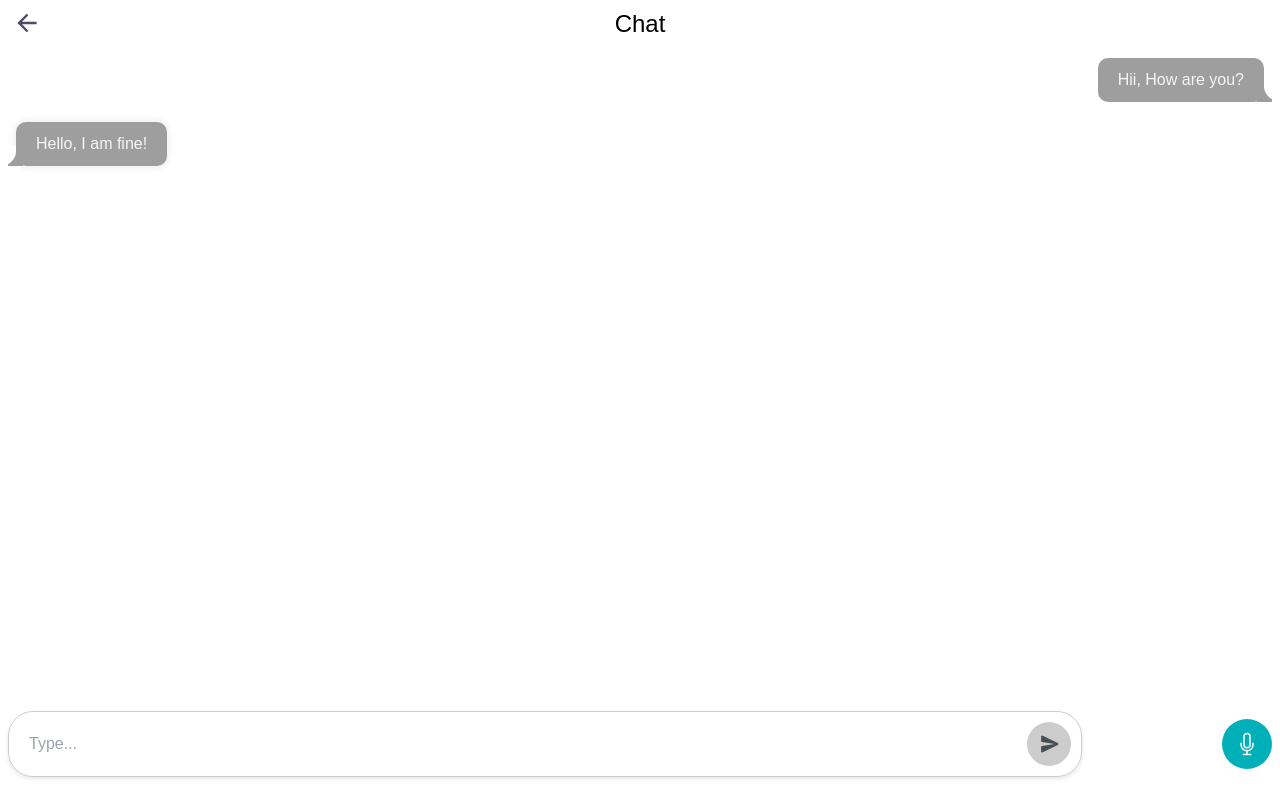
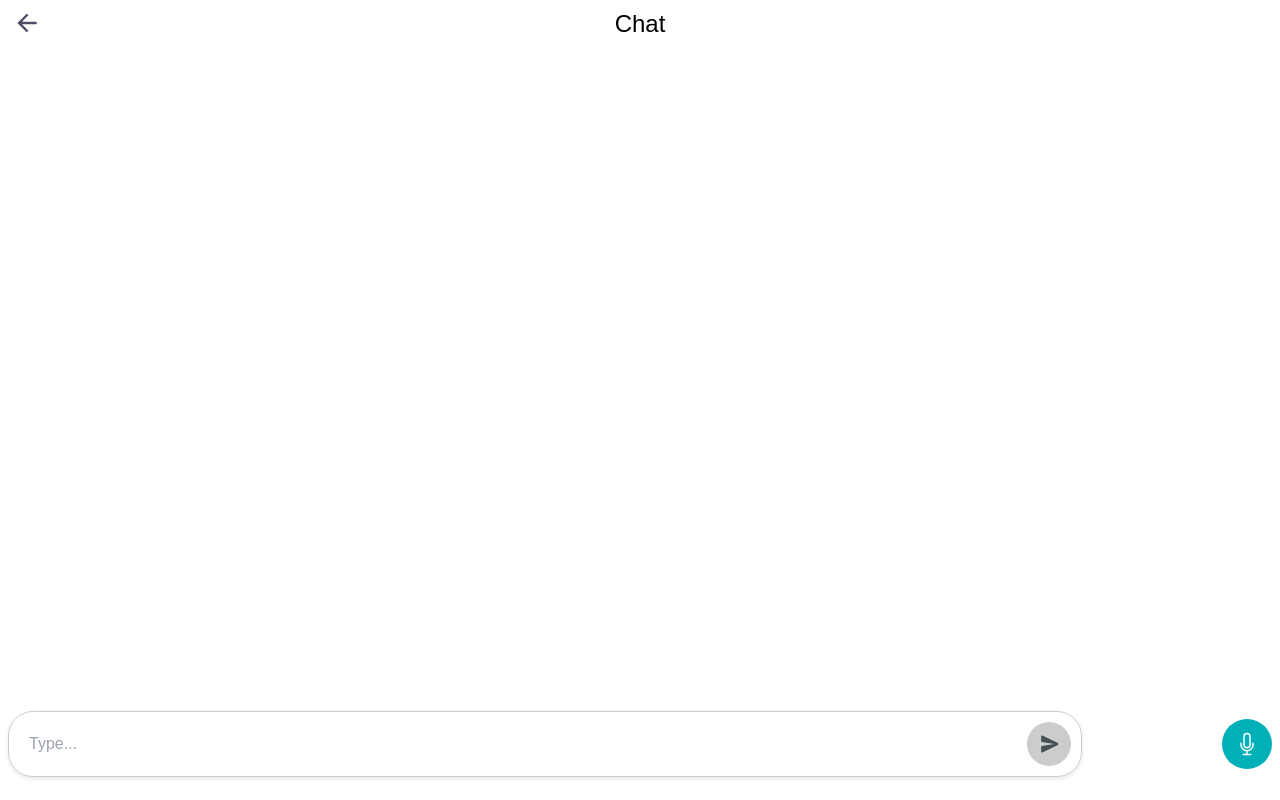
Before and after one commit to megablazikenabhishek/db-hackthon-dementia, a React (Create React App) app in the folder webapp/: page /chatbot in a window 1280 px wide. Built offline with nearby package versions, Linux system fonts and the light colour scheme.

Commit message:
fix chat

```diff
--- a/webapp/src/components/chatBotInput/chatBotInput.js
+++ b/webapp/src/components/chatBotInput/chatBotInput.js
@@ -7,16 +7,21 @@ function ChatBotInput({pushChat}) {
   const [query, setQuery] = useState("");
   const handlePushChat = (query) => {
     pushChat(query, "sender");
-    setQuery("");
     getResponse(query).then((data) => {
       pushChat(data.answer, "receiver");
     });
+    setQuery("");
   }
 
   const getResponse = async (query) => {
     // axios post
     const response = await axios.post("https://wear-os.onrender.com/chatbot", { message: query });
-    return response.data;
+    console.log(response.data);
+    // check if response.data is not empty by checking response.data.answer
+    if(response.data.answer){
+      return response.data;
+    }
+    return { answer: "Sorry, I didn't get that!" };
   }
 
   return (
--- a/webapp/src/pages/chatBotPage/chatBotPage.js
+++ b/webapp/src/pages/chatBotPage/chatBotPage.js
@@ -5,11 +5,12 @@ import ChatDisplay from "../../components/chatDisplay/chatDisplay";
 import { useState } from "react";
 
 function ChatBotPage() {
-  const [chatsList, setChatsList] = useState([{ message: "Hii, How are you?", type: "sender" },
-    { message: "Hello, I am fine!", type: "receiver" },]);
+  const [chatsList, setChatsList] = useState([]);
 
   const pushChat = (message, type) => {
-    setChatsList([...chatsList, { message: message, type: type }])
+    // append to chatsList
+    setChatsList(prevChatsList => [...prevChatsList, { message, type }]);
+    console.log(type, chatsList)
   };
 
   return (
```
